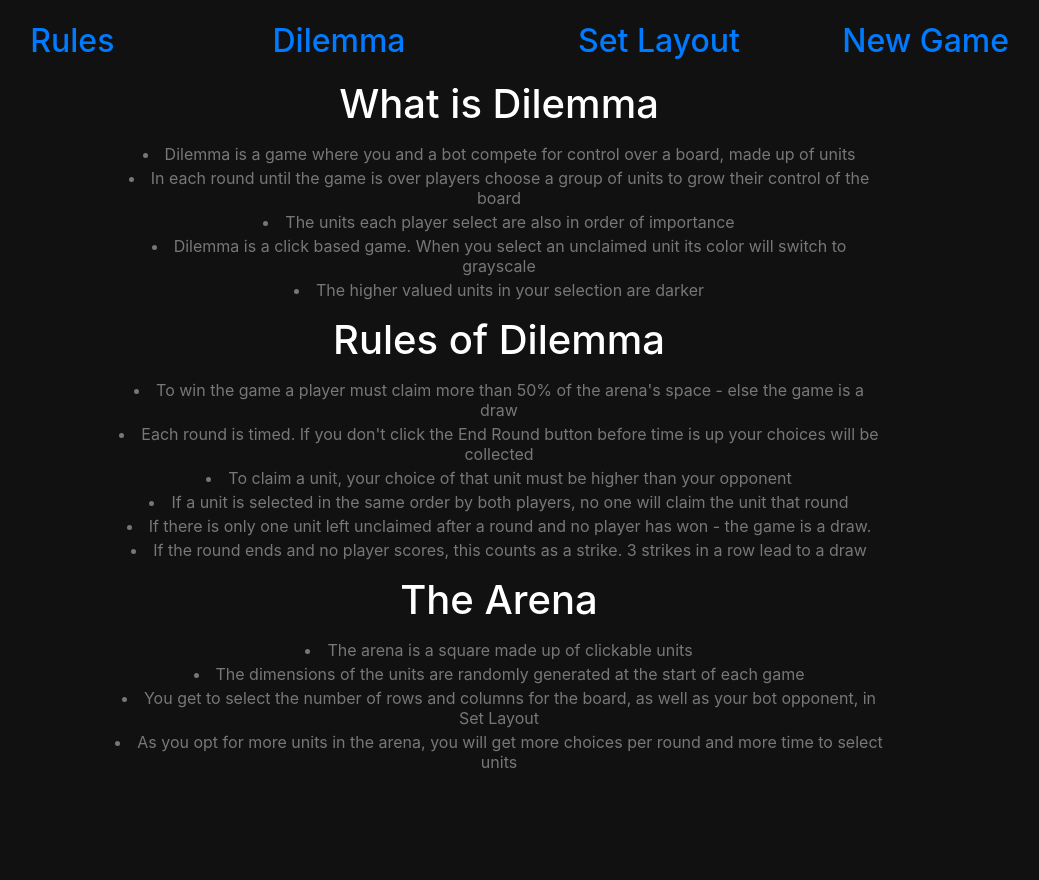
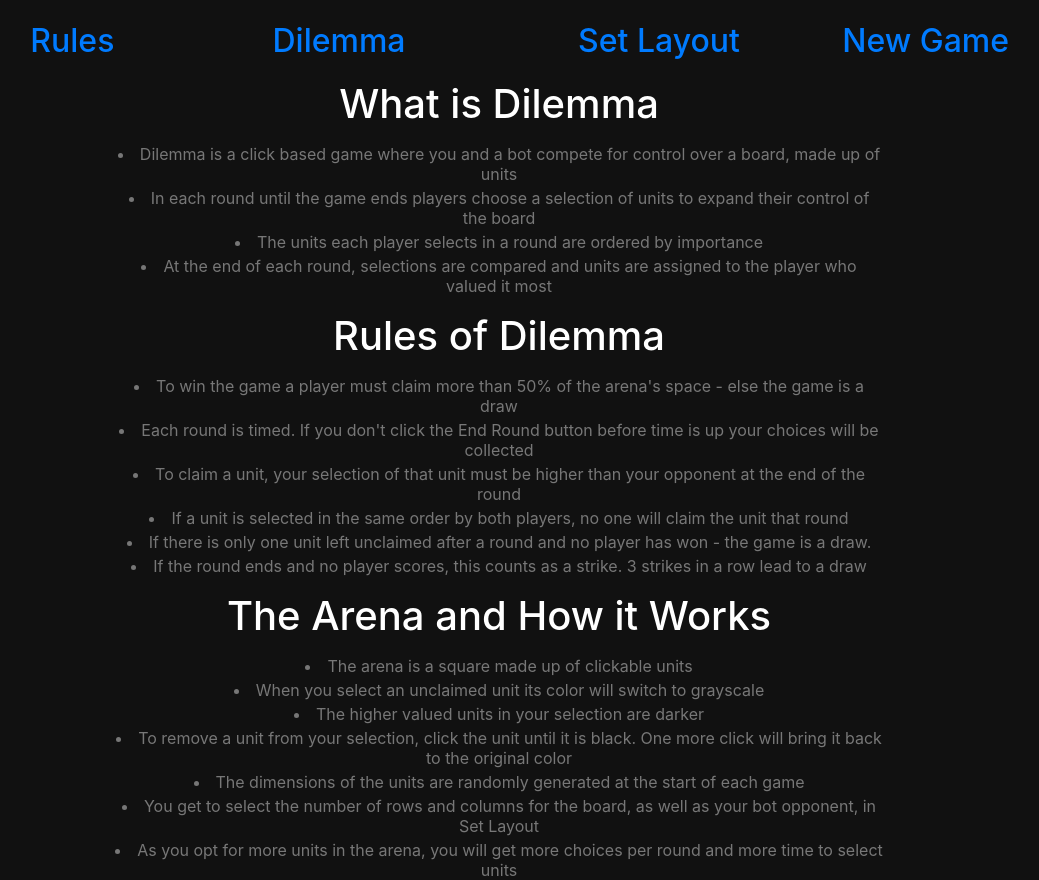
Before and after one commit to wfoster92/dilemma, a React (Create React App) app: page /rules in a window 1280 px wide. Shown: the whole page, without its empty margins (141-1180 px from the left). Before the commit the page ends 800 px from the top, so only its background shows below. Built offline with nearby package versions, Linux system fonts and the light colour scheme.

Commit message:
another update to rules

```diff
--- a/src/components/Rules.jsx
+++ b/src/components/Rules.jsx
@@ -6,24 +6,26 @@ function Rules(props) {
         <div className="rules">
             <h1>What is Dilemma</h1>
             <ul>
-                <li>Dilemma is a game where you and a bot compete for control over a board, made up of units</li>
-                <li>In each round until the game is over players choose a group of units to grow their control of the board</li>
-                <li>The units each player select are also in order of importance</li>
-                <li>Dilemma is a click based game. When you select an unclaimed unit its color will switch to grayscale</li>
-                <li>The higher valued units in your selection are darker</li>
+                <li>Dilemma is a click based game where you and a bot compete for control over a board, made up of units</li>
+                <li>In each round until the game ends players choose a selection of units to expand their control of the board</li>
+                <li>The units each player selects in a round are ordered by importance</li>
+                <li>At the end of each round, selections are compared and units are assigned to the player who valued it most</li>
             </ul>
             <h1>Rules of Dilemma</h1>
             <ul>
                 <li>To win the game a player must claim more than 50% of the arena's space - else the game is a draw</li>
                 <li>Each round is timed. If you don't click the End Round button before time is up your choices will be collected</li>
-                <li>To claim a unit, your choice of that unit must be higher than your opponent</li>
+                <li>To claim a unit, your selection of that unit must be higher than your opponent at the end of the round</li>
                 <li>If a unit is selected in the same order by both players, no one will claim the unit that round</li>
                 <li>If there is only one unit left unclaimed after a round and no player has won - the game is a draw. </li>
                 <li>If the round ends and no player scores, this counts as a strike. {props.maxNoChangeRounds} strikes in a row lead to a draw</li>
             </ul>
-            <h1>The Arena</h1>
+            <h1>The Arena and How it Works</h1>
             <ul>
                 <li>The arena is a square made up of clickable units</li>
+                <li>When you select an unclaimed unit its color will switch to grayscale</li>
+                <li>The higher valued units in your selection are darker</li>
+                <li>To remove a unit from your selection, click the unit until it is black. One more click will bring it back to the original color</li>
                 <li>The dimensions of the units are randomly generated at the start of each game</li>
                 <li>You get to select the number of rows and columns for the board, as well as your bot opponent, in Set Layout</li>
                 <li>As you opt for more units in the arena, you will get more choices per round and more time to select units</li>
```
